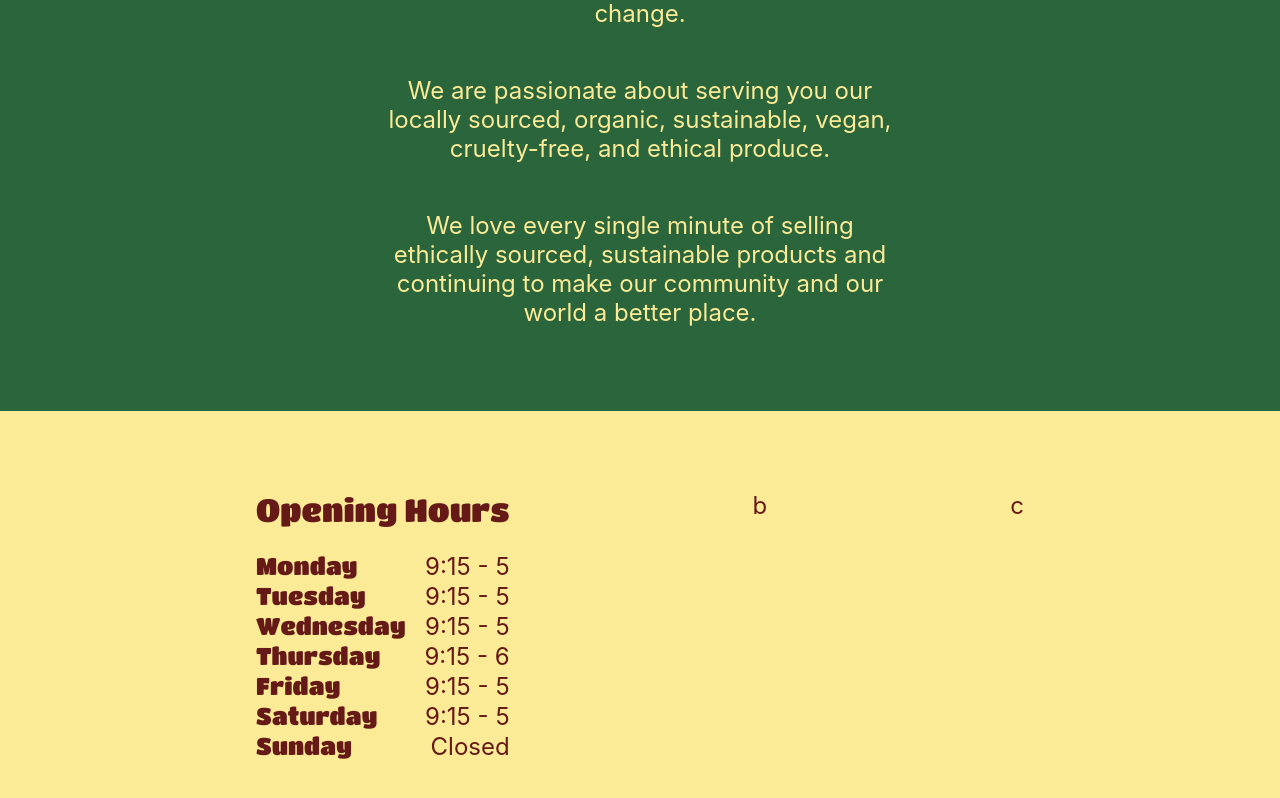
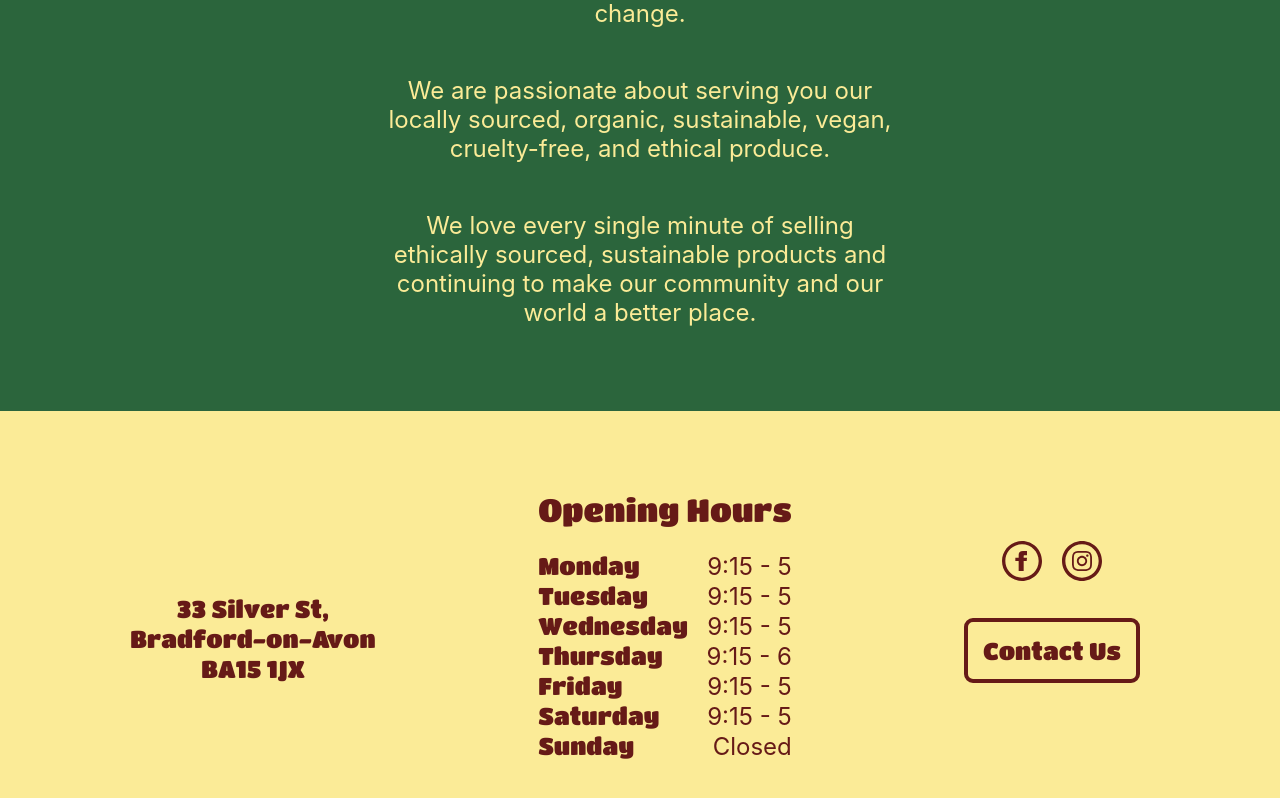
Before and after one commit to sudokufan/christines, a React (Create React App) app: page / in a window 1280 px wide. Shown: the part 326-1124 px from the top of the page. Built offline with nearby package versions, Linux system fonts and the light colour scheme.

Commit message:
finished footer

```diff
--- a/src/footer/footer.css
+++ b/src/footer/footer.css
@@ -12,7 +12,7 @@
   text-align: center;
   font-size: 1.5rem;
   flex-direction: row;
-  padding: 0 20% 0 20%;
+  padding: 0 10% 0 10%;
 
   .footerContent {
     margin: 80px 0 80px 0;
@@ -58,4 +58,45 @@
       max-width: 760px;
     }
   }
+
+  .links {
+    .socialMedia {
+      display: flex;
+      flex-direction: row;
+      justify-content: center;
+      gap: 20px;
+      margin: 50px;
+    }
+
+    .contact {
+      color: #661a17;
+      font-family: "DenudeSemiBold", serif;
+      font-size: 1 rem;
+      border: 4px solid #661a17;
+      border-radius: 9px;
+      text-decoration: none;
+      background: #fbeb97;
+      font-family: "Titan One", sans-serif;
+      padding: 15px;
+      transition: color 0.3s linear;
+    }
+
+    .contact:hover {
+      color: #2b653c;
+      transition: color 0.3s linear;
+    }
+  }
+
+  .address {
+    display: flex;
+    align-items: center;
+    max-width: 250px;
+    .address {
+      font-family: "Titan One", sans-serif;
+      font-size: 1.5rem;
+      line-height: 30px;
+      text-align: center;
+      font-style: normal;
+    }
+  }
 }
--- a/src/footer/footer.js
+++ b/src/footer/footer.js
@@ -3,6 +3,11 @@ import "./footer.css";
 function Footer() {
   return (
     <footer className="footer">
+      <div className="footerContent address">
+        <address class="address">
+          33 Silver St, Bradford-on-Avon BA15 1JX
+        </address>
+      </div>
       <div className="footerContent openingHours">
         <span className="hoursTitle">Opening Hours</span>
         <div class="times">
@@ -26,8 +31,42 @@ function Footer() {
           </ul>
         </div>
       </div>
-      <div className="footerContent">b</div>
-      <div className="footerContent">c</div>
+      <div className="footerContent links">
+        <div class="socialMedia">
+          <a href="https://www.facebook.com/ChristinesSustainableSupermarketBOA/">
+            <svg
+              xmlns="http://www.w3.org/2000/svg"
+              width="40"
+              height="40"
+              viewBox="0 0 24 24"
+            >
+              <path
+                fill="#661a17"
+                d="M12 2c5.514 0 10 4.486 10 10s-4.486 10-10 10-10-4.486-10-10 4.486-10 10-10zm0-2c-6.627 0-12 5.373-12 12s5.373 12 12 12 12-5.373 12-12-5.373-12-12-12zm-2 10h-2v2h2v6h3v-6h1.82l.18-2h-2v-.833c0-.478.096-.667.558-.667h1.442v-2.5h-2.404c-1.798 0-2.596.792-2.596 2.308v1.692z"
+              ></path>
+            </svg>
+          </a>
+          <a href="https://www.instagram.com/Christines.ss">
+            <svg
+              xmlns="http://www.w3.org/2000/svg"
+              width="40"
+              height="40"
+              viewBox="0 0 24 24"
+            >
+              <path
+                fill="#661a17"
+                d="M12 2c5.514 0 10 4.486 10 10s-4.486 10-10 10-10-4.486-10-10 4.486-10 10-10zm0-2c-6.627 0-12 5.373-12 12s5.373 12 12 12 12-5.373 12-12-5.373-12-12-12zm0 7.082c1.602 0 1.792.006 2.425.035 1.627.074 2.385.845 2.46 2.459.028.633.034.822.034 2.424s-.006 1.792-.034 2.424c-.075 1.613-.832 2.386-2.46 2.46-.633.028-.822.035-2.425.035-1.602 0-1.792-.006-2.424-.035-1.63-.075-2.385-.849-2.46-2.46-.028-.632-.035-.822-.035-2.424s.007-1.792.035-2.424c.074-1.615.832-2.386 2.46-2.46.632-.029.822-.034 2.424-.034zm0-1.082c-1.63 0-1.833.007-2.474.037-2.18.1-3.39 1.309-3.49 3.489-.029.641-.036.845-.036 2.474 0 1.63.007 1.834.036 2.474.1 2.179 1.31 3.39 3.49 3.49.641.029.844.036 2.474.036 1.63 0 1.834-.007 2.475-.036 2.176-.1 3.391-1.309 3.489-3.49.029-.64.036-.844.036-2.474 0-1.629-.007-1.833-.036-2.474-.098-2.177-1.309-3.39-3.489-3.489-.641-.03-.845-.037-2.475-.037zm0 2.919c-1.701 0-3.081 1.379-3.081 3.081s1.38 3.081 3.081 3.081 3.081-1.379 3.081-3.081c0-1.701-1.38-3.081-3.081-3.081zm0 5.081c-1.105 0-2-.895-2-2 0-1.104.895-2 2-2 1.104 0 2.001.895 2.001 2s-.897 2-2.001 2zm3.202-5.922c-.397 0-.72.322-.72.72 0 .397.322.72.72.72.398 0 .721-.322.721-.72 0-.398-.322-.72-.721-.72z"
+              ></path>
+            </svg>
+          </a>
+        </div>
+        <a
+          class="contact"
+          href="mailto:christinessustainablesupermarket@sky.com"
+        >
+          Contact Us
+        </a>
+      </div>
     </footer>
   );
 }
```
